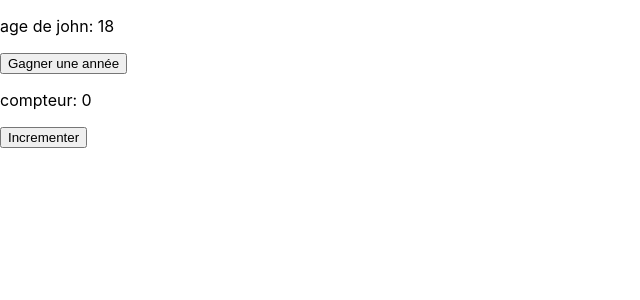
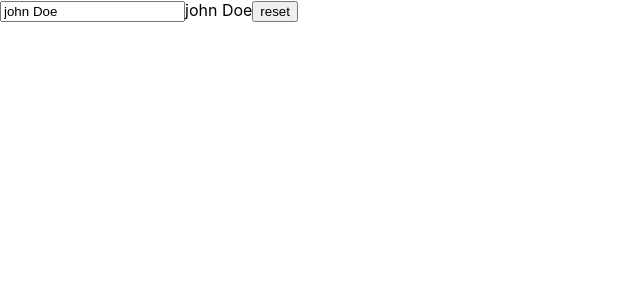
Before and after one commit to hayetmnasrighabri/tutoreact, a React (Create React App) app: page / in a window 1280 px wide. Shown: the top 300 px of the page, without its empty margins (0-640 px from the left). Built offline with nearby package versions, Linux system fonts and the light colour scheme.

Commit message:
le hook useState

```diff
--- a/src/App.js
+++ b/src/App.js
@@ -1,28 +1,26 @@
-import { useState } from "react";
+import React, { useState } from 'react'
 
 function App() {
-  const [person, setPerson] = useState({
-    firstName: 'john',
-    lastName: 'Doe',
-    age:18
-  })
-const IncrementeAge=()=>{
-  setPerson({...person, age: person.age+1})
+  const [firstName, setFirstName] = useState("john Doe")
+  const handleChange=(e)=>{
+    setFirstName(e.target.value)
+  }
+  const handleReset=()=>{
+    setFirstName('')
+  }
+  return (
+    <form>
+      <input type='text'
+             name='firstName'
+             value={firstName}
+             onChange={handleChange}
+           />
+           {firstName}
+        <button type='submit' onClick={handleReset}>reset</button>
+    </form>
+
+
+  )
 }
 
-
-const [count, setCount]= useState(0)
-const IncrementeCount=()=>{
-   setCount(count+1)
-}
-  return (
-    <>
-    <p>age de {person.firstName}: {person.age}</p>
-    <button onClick={IncrementeAge}>Gagner une année</button>
-    <p>compteur: {count}</p>
-    <button onClick={IncrementeCount}>Incrementer</button>
-   </>
-);
-}
-
-export default App;
+export default App
```
